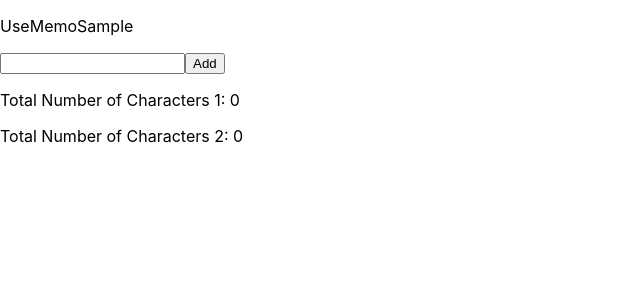
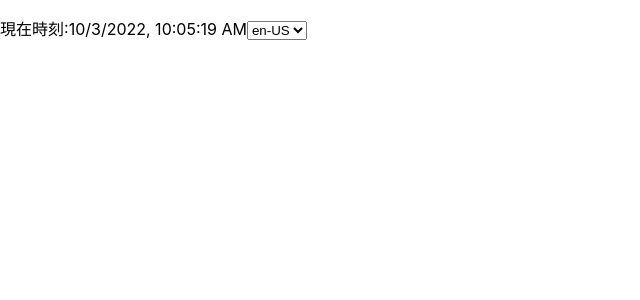
Before and after one commit to ikoba/react-sample, a React (Create React App) app: page / in a window 1280 px wide. Shown: the top 300 px of the page, without its empty margins (0-640 px from the left). Built offline with nearby package versions, Linux system fonts and the light colour scheme.

Commit message:
add Clock component

```diff
--- /dev/null
+++ b/src/components/Clock.tsx
@@ -0,0 +1,71 @@
+import React, { useState, useEffect } from 'react'
+
+// タイマーが呼び出される周期を1秒にする
+const UPDATE_CYCLE = 1000
+
+// localstorageで使用するキー
+const KEY_LOCALE = 'KEY_LOCALE'
+
+enum Locale {
+  US = 'en-US',
+  JP = 'ja-JP',
+}
+
+const getLocaleFromString = (text: string) => {
+  switch (text) {
+    case Locale.US:
+      return Locale.US
+    case Locale.JP:
+      return Locale.JP
+    default:
+      return Locale.US
+	}
+}
+
+export const Clock = () => {
+	const [timestamp, setTimestamp] = useState(new Date())
+  const [locale, setLocale] = useState(Locale.US)
+  // タイマーのセットをするための副作用
+	useEffect(() => {
+		// タイマーのセット
+		const timer = setInterval(() => {
+			setTimestamp(new Date())
+		}, UPDATE_CYCLE)
+		// クリーンアップ関数を渡し、アンマウント時にタイマーの解除をする
+		return () => {
+			clearInterval(timer)
+		}
+		// 初期描画時のみ実行する
+	}, [])
+
+	// localstorageから値を読み込むための副作用
+	useEffect(() => {
+		const savedLocale = localStorage.getItem(KEY_LOCALE)
+		if (savedLocale !== null) {
+			setLocale(getLocaleFromString(savedLocale))
+		}
+	}, [])
+
+	// localeが変化した時に、localstorageに値を保存するための副作用
+	useEffect(() => {
+		localStorage.setItem(KEY_LOCALE, locale)
+		// 依存配列にlocaleを渡し、localeが変化する度に実行するようにする
+	}, [locale])
+
+	return (
+		<div>
+			<p>
+				<span id="current-time-label">現在時刻</span>
+				<span>:{timestamp.toLocaleString(locale)}</span>
+				<select
+					value={locale}
+					onChange={(e) => setLocale(getLocaleFromString(e.target.value))}>
+					<option value="en-US">en-US</option>
+					<option value="ja-JP">ja-JP</option>
+				</select>
+			</p>
+		</div>
+	)
+}
+
+export default Clock;
--- a/src/index.tsx
+++ b/src/index.tsx
@@ -8,7 +8,8 @@
 // import Counter from './components/Counter';
 // import Parent from './components/Parent';
 // import Parent from './components/UseStateSample';
-import UseMemoSample from './components/UseMemoSample';
+// import UseMemoSample from './components/UseMemoSample';
+import Clock from './components/Clock';
 import reportWebVitals from './reportWebVitals';
 
 const root = ReactDOM.createRoot(
@@ -16,7 +17,7 @@
 );
 root.render(
   <React.StrictMode>
-    <UseMemoSample />
+    <Clock />
   </React.StrictMode>
 );
 
```
